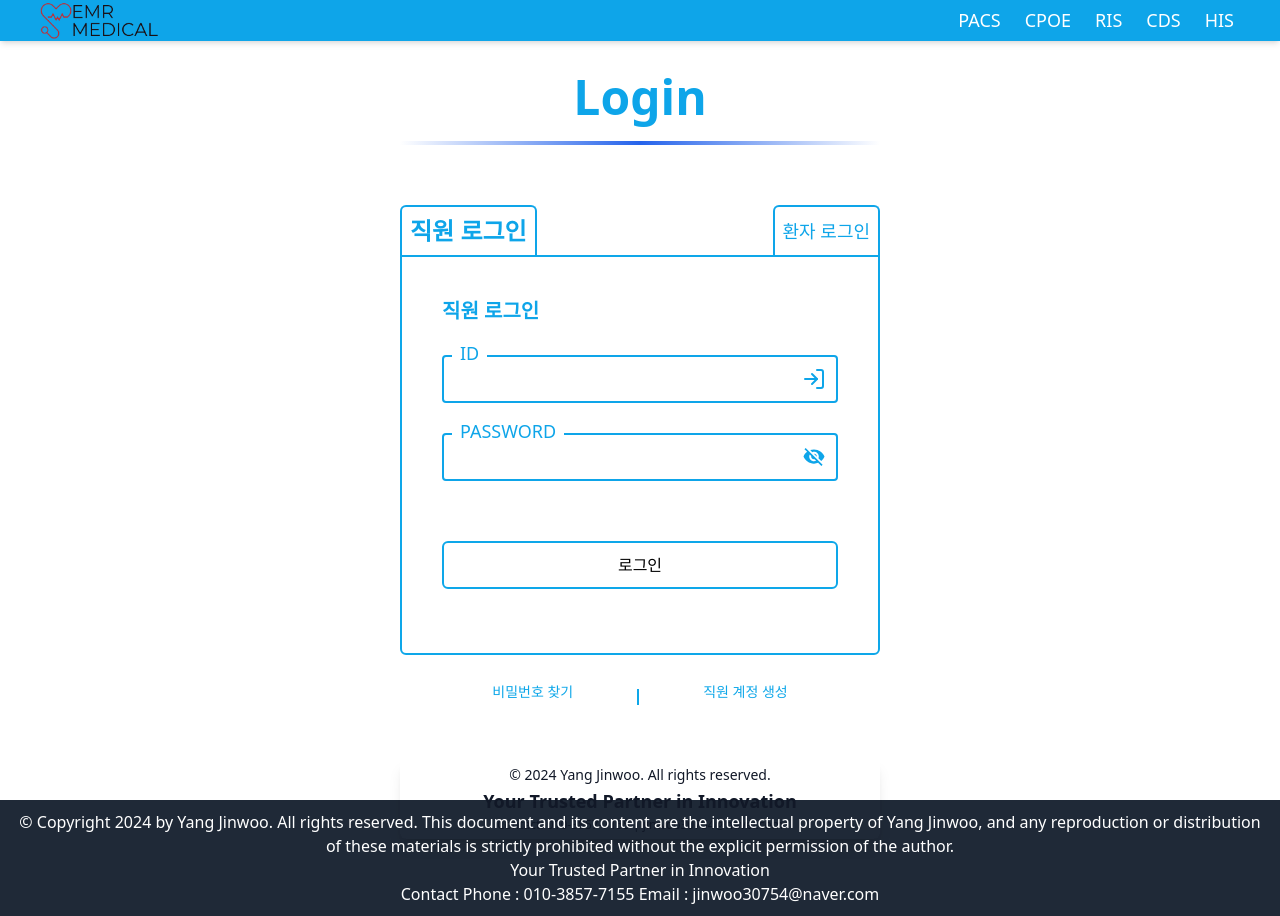
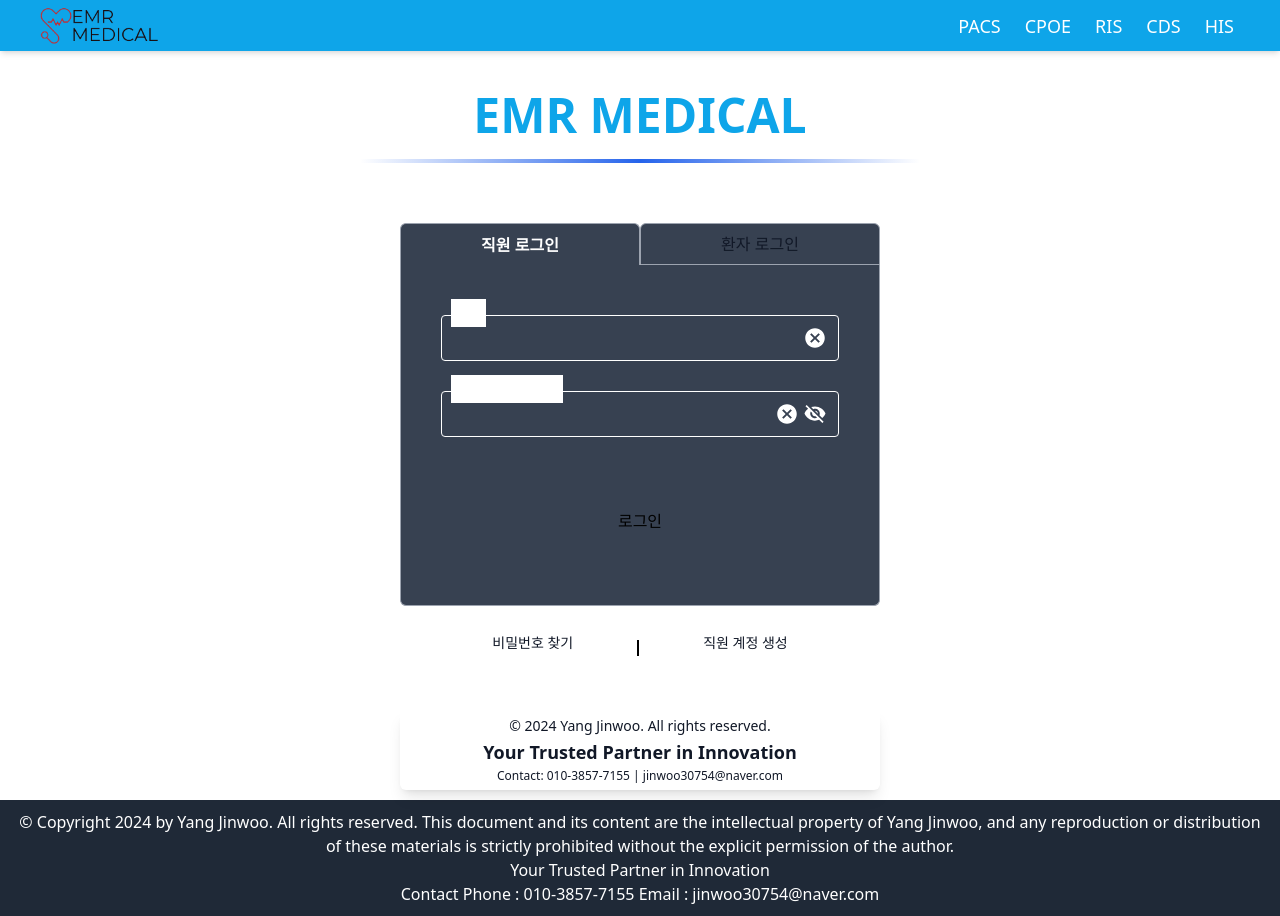
Before and after one commit to promptaction8/projectEMR, a Next.js app: page /login in a window 1280 px wide. Built offline with nearby package versions, Linux system fonts and the light colour scheme; no server answers.

Commit message:
darkmode dev

```diff
--- a/src/components/login/index.tsx
+++ b/src/components/login/index.tsx
@@ -34,34 +34,34 @@ const LoginF: React.FC = () => {
             <div className="p-40 rounded-lg ">
                 <div className="w-120 flex flex-col justify-center items-center">
                     <span className="text-5xl font-bold text-[#0EA5E9] mb-20">
-                        Login
+                        EMR MEDICAL
                     </span>
                     {/* 그라데이션 밑줄 추가 */}
                     <div className="left-0 right-0 bottom-0 mb-40">
-                        <div className="h-1 w-120  bg-gradient-to-r from-transparent via-blue-600 to-transparent"></div>
+                        <div className="h-1 w-140  bg-gradient-to-r from-transparent via-blue-600 to-transparent"></div>
                     </div>
                     <div className="p-20 ">
                         <div className="flex flex-row justify-between w-full">
                             <button
-                                className={`relative  border-t-2 border-l-2 border-r-2 border-[#0EA5E9] p-8 rounded-t-md
+                                className={`flex flex-1 justify-center items-center relative  border border-gray-400 bg-gray-700  p-8 rounded-t-md
                             ${
                                 isEmployeeLogin
-                                    ? 'text-2xl font-extrabold'
-                                    : 'text-lg font-normal'
+                                    ? 'text-md font-extrabold border-b-0'
+                                    : 'text-md font-normal'
                             }
-                            text-[#0EA5E9]`}
+                            text-white`}
                                 onClick={() => handleTabClick(true)}
                             >
                                 직원 로그인
                             </button>
                             <button
-                                className={`relative  border-t-2 border-l-2 border-r-2 border-[#0EA5E9] p-8 rounded-t-md
+                                className={`flex flex-1 relative justify-center items-center  border-gray-400 border bg-gray-700 p-8 rounded-t-md
                             ${
                                 !isEmployeeLogin
-                                    ? 'text-2xl font-extrabold'
-                                    : 'text-lg font-normal'
+                                    ? 'text-md font-extrabold border-b-0'
+                                    : 'text-md font-normal'
                             }
-                            text-[#0EA5E9]`}
+                            text-whites`}
                                 onClick={() => handleTabClick(false)}
                             >
                                 환자 로그인
@@ -72,7 +72,7 @@ const LoginF: React.FC = () => {
                     <div>
                         <div className="flex flex-row justify-center items-center gap-16 m-4 ">
                             <p
-                                className="text-sm cursor-pointer text-[#0ea7e9] hover:text-[#0A74B9] transition duration-300"
+                                className="text-sm cursor-pointer text-gray-900 dark:text-white hover:text-[#0A74B9] transition duration-300"
                                 onClick={handleOpenModal3}
                             >
                                 비밀번호 찾기
@@ -85,9 +85,9 @@ const LoginF: React.FC = () => {
                                 <FindEmployeePassword />
                             </Modal>
                             {/* 세로 구분선 */}
-                            <div className="border-r-2 border-solid border-[#0ea7e9] h-4 mt-10"></div>
+                            <div className="border-r-2 border-solid border-black dark:border-white h-4 mt-10"></div>
                             <p
-                                className="text-sm cursor-pointer text-[#0ea7e9] hover:text-[#0A74B9] transition duration-300"
+                                className="text-sm cursor-pointer text-gray-900 dark:text-white hover:text-[#0A74B9] transition duration-300"
                                 onClick={onOpenModal2}
                             >
                                 직원 계정 생성
--- a/src/components/login/loginState.tsx
+++ b/src/components/login/loginState.tsx
@@ -13,7 +13,7 @@ import EmployeeAccount from '../loginpagecomponents/modal/employeeAccount'
 import { useQuery } from '@tanstack/react-query'
 import FindEmployeePassword from '../loginpagecomponents/modal/employeePassword'
 import { FiLogIn } from 'react-icons/fi'
-import { IoMdEye } from 'react-icons/io'
+import { IoMdCloseCircle, IoMdEye } from 'react-icons/io'
 import { IoMdEyeOff } from 'react-icons/io'
 
 interface IEmployeeLoginData {
@@ -26,6 +26,7 @@ export function LoginState({ isEmployeeLogin }: { isEmployeeLogin: boolean }) {
         handleSubmit,
         register,
         formState: { errors },
+        resetField
     } = useForm<IEmployeeLoginData>()
 
     const [token, setToken] = useAtom(tokenAtom)
@@ -68,13 +69,14 @@ export function LoginState({ isEmployeeLogin }: { isEmployeeLogin: boolean }) {
     const [showPassword, setShowPassword] = useState(false)
     const togglePassword = () => setShowPassword(!showPassword)
 
+    // resetField 함수를 사용하여 input value 초기화
+    const clearInputId = () => resetField('id')
+    const clearInputPassword = () => resetField('password')
+
+
+
     return (
-        <div className="w-120 h-100 p-40 border-2 border-[#0ea7e9] border-solid rounded-b-md">
-            <h2 className="font-bold text-xl text-[#0ea5e9] mb-30">
-                {isEmployeeLogin === true ? '직원' : '환자'} 로그인
-            </h2>
-
-            {isEmployeeLogin === true && (
+        <div className="w-120  p-40 border border-gray-400 border-solid rounded-b-md bg-gray-700 border-t-0">
                 <>
                     <form onSubmit={handleSubmit(login)}>
                         <div className="relative flex items-center my-10">
@@ -82,15 +84,15 @@ export function LoginState({ isEmployeeLogin }: { isEmployeeLogin: boolean }) {
                                 <input
                                     {...register('id', { required: true })}
                                     maxLength={20}
-                                    className=" bg-transparent  flex border-2 border-solid border-[#0EA5E9] rounded p-10 pr-10 w-full dark:text-white text-black font-mono"
+                                    className=" bg-transparent  flex border border-solid border-white  rounded p-10 pr-10 w-full dark:text-white text-black font-mono"
                                     type="text"
                                     name="id"
                                 />
-                                <span className="absolute left-0 top-2 ml-10 px-8 text-lg uppercase -translate-y-6 dark:bg-gray-900 bg-white text-[#0ea5e9]">
+                                <span className="absolute left-0 top-2 ml-10 px-8 text-lg uppercase -translate-y-6 dark:bg-gray-700 bg-white text-white">
                                     id
                                 </span>
                             </label>
-                            <FiLogIn className="absolute right-3 top-1/2 transform -translate-y-1/2 text-[#0EA5E9] text-2xl" />
+                            <IoMdCloseCircle onClick={clearInputId} className="absolute right-3 top-1/2 transform -translate-y-1/2 text-white text-2xl cursor-pointer" />
                         </div>
 
                         <div className="relative flex items-center mt-30">
@@ -99,26 +101,28 @@ export function LoginState({ isEmployeeLogin }: { isEmployeeLogin: boolean }) {
                                     {...register('password', {
                                         required: true,
                                     })}
-                                    className=" bg-transparent  flex border-2 border-solid border-[#0EA5E9] rounded p-10 pr-10 w-full dark:text-white text-black font-mono"
+                                    className=" bg-transparent  flex border border-solid border-white rounded p-10 pr-10 w-full dark:text-white text-black font-mono"
                                     type={showPassword ? 'text' : 'password'}
                                     name="password"
                                 />
-                                <span className="absolute left-0 top-2 ml-10 px-8 text-lg uppercase -translate-y-6  dark:bg-gray-900 bg-white text-[#0ea5e9]">
+                                <span className="absolute left-0 top-2 ml-10 px-8 text-lg uppercase -translate-y-6  dark:bg-gray-700 bg-white text-white">
                                     password
                                 </span>
                             </label>
                             <div
-                                className="absolute right-3 top-1/2 transform -translate-y-1/2 text-[#0EA5E9] text-2xl"
+                                className="absolute right-3 top-1/2 transform -translate-y-1/2 text-white text-2xl cursor-pointer"
                                 onClick={togglePassword}
                             >
                                 {showPassword ? <IoMdEye /> : <IoMdEyeOff />}
+
                             </div>
+                            <IoMdCloseCircle onClick={clearInputPassword} className="absolute right-10 top-1/2 transform -translate-y-1/2 text-white text-2xl cursor-pointer" />
                         </div>
 
                         <button
                             type="submit"
                             disabled={employeeLogin.isPending}
-                            className="bg-transparent dark:text-white text-black border-[#0ea7e9] border-2 border-solid rounded-md h-12 p-3 mt-60 hover:bg-[#0A74B9] hover:text-white transition duration-300 w-full"
+                            className="bg-transparent dark:text-white text-black bg-[#0ea7e9] border-solid rounded-md h-12 p-3 mt-60 hover:bg-[#0A74B9] hover:text-white transition duration-300 w-full"
                         >
                             {employeeLogin.isPending ? (
                                 <div className="flex items-center justify-center">
@@ -137,7 +141,7 @@ export function LoginState({ isEmployeeLogin }: { isEmployeeLogin: boolean }) {
                         </div>
                     </form>
                 </>
-            )}
+
         </div>
     )
 }
--- a/src/pages/index.tsx
+++ b/src/pages/index.tsx
@@ -30,9 +30,9 @@ function Index() {
                     content="Employee Department Management"
                 />
             </Head>
-            <div className="flex flex-col h-screen w-screen bg-gray-100 font-sans">
+            <div className="flex flex-col h-screen w-screen dark:bg-gray-900  bg-gray-100 font-sans">
                 <div className="flex flex-col items-center justify-center h-full">
-                    <div className="flex flex-col border-2 rounded-md border-blue-600 w-120 shadow-7xl bg-white p-10">
+                    <div className="flex flex-col border-2 rounded-md border-blue-600 w-120 shadow-7xl bg-white dark:bg-gray-900 p-10">
                         <EmployeeDepart />
                     </div>
                 </div>
```
Also changed, not shown: src/components/loginpagecomponents/employeeDepart.tsx (+6 -25 lines).
